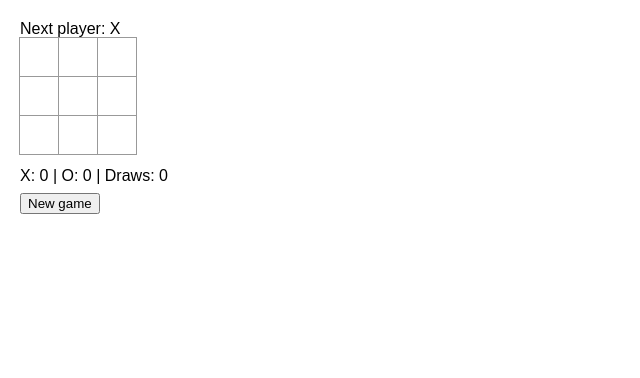
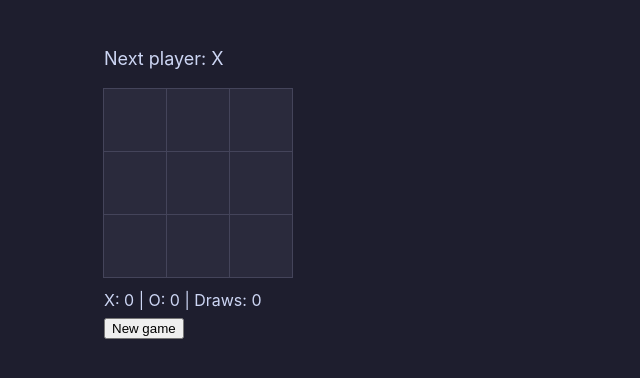
Before and after one commit to Joseph-Cebotari/tictactoe, a React (Vite) app: page / in a window 1280 px wide. Shown: the top 378 px of the page, without its empty margins (0-640 px from the left). Built offline with nearby package versions, Linux system fonts and the light colour scheme.

Commit message:
Update index.css

```diff
--- a/src/index.css
+++ b/src/index.css
@@ -1,14 +1,38 @@
 * { box-sizing: border-box; }
-body { font-family: sans-serif; margin: 20px; }
+body {
+  margin: 0;
+  padding: 48px 104px;
+  min-height: 100vh;
+  background: #1e1e2e;
+  color: #cdd6f4;
+  font-family: Inter, system-ui, sans-serif;
+}
+.status { font-size: 18px; margin-bottom: 20px; }
 .board-row { display: flex; }
 .square {
-  width: 40px;
-  height: 40px;
+  width: 64px;
+  height: 64px;
   margin: -1px 0 0 -1px;
   padding: 0;
-  font-size: 24px;
-  font-weight: bold;
-  text-align: center;
-  background: #fff;
-  border: 1px solid #999;
+  font-size: 36px;
+  font-family: inherit;
+  color: #cdd6f4;
+  background: #2a2a3c;
+  border: 1px solid #44445a;
+  cursor: pointer;
 }
+.square.x { color: #fab387; }
+.square.o { color: #cba6f7; }
+.score { font-size: 18px; margin-top: 24px; }
+.new-game {
+  margin-top: 12px;
+  width: 134px;
+  height: 40px;
+  font-size: 18px;
+  font-family: inherit;
+  color: #1e1e2e;
+  background: #a6e3a1;
+  border: none;
+  border-radius: 8px;
+  cursor: pointer;
+}
```
